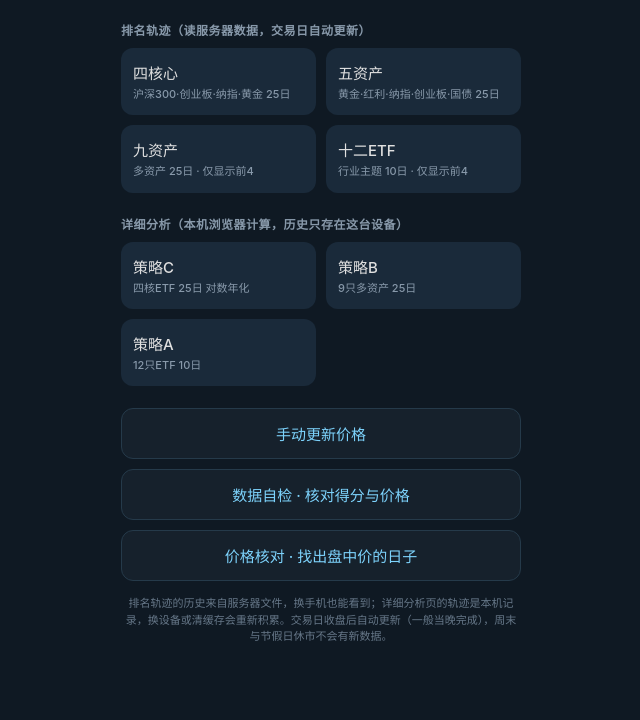
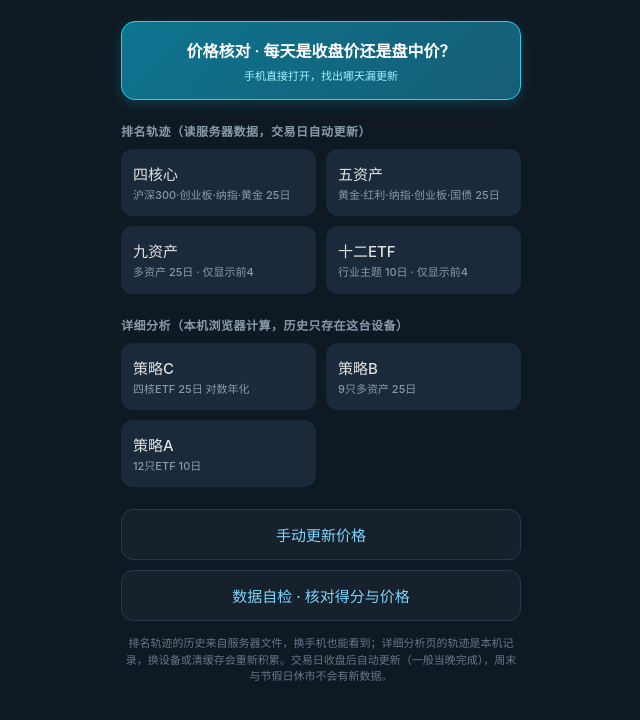
Before and after one commit to qizubin-576071483/etf-strategy, a plain HTML site: page index.html in a window 1280 px wide. Shown: the part 62-782 px from the top of the page, without its empty margins (319-959 px from the left). Drawn offline with Linux system fonts and the light colour scheme.

Commit message:
feat: 价格核对入口提到首页顶部，手机一打开就能点

```diff
--- a/index.html
+++ b/index.html
@@ -18,11 +18,16 @@ h1{font-size:24px;margin-bottom:24px;color:#fff;text-align:center}
 .solo{display:block;padding:14px 12px;background:#16212c;border:1px solid #253a4a;border-radius:12px;text-align:center;text-decoration:none;color:#7dd3fc;font-size:15px;font-weight:500}
 .solo:hover,.solo:active{background:#1d2b38}
 .note{font-size:11px;color:#667788;margin-top:14px;line-height:1.5;text-align:center}
+.verify-entry{display:block;padding:16px 14px;margin-bottom:22px;background:linear-gradient(135deg,#0e7490,#155e75);border:1px solid #22d3ee;border-radius:14px;text-decoration:none;color:#fff;font-size:16px;font-weight:600;text-align:center;box-shadow:0 4px 14px rgba(34,211,238,.18)}
+.verify-entry:hover,.verify-entry:active{filter:brightness(1.12)}
+.verify-entry .sub{display:block;font-size:11px;color:#a5f3fc;font-weight:400;margin-top:5px}
 </style>
 </head>
 <body>
 <h1>ETF 策略集</h1>
 <div class="wrap">
+
+<a class="verify-entry" href="verify.html">价格核对 · 每天是收盘价还是盘中价？<span class="sub">手机直接打开，找出哪天漏更新</span></a>
 
 <div class="group">
 <h2>排名轨迹（读服务器数据，交易日自动更新）</h2>
@@ -46,7 +51,6 @@ h1{font-size:24px;margin-bottom:24px;color:#fff;text-align:center}
 <div class="group">
 <a class="solo" href="trigger_update.html">手动更新价格</a>
 <a class="solo" style="margin-top:10px;" href="data_check.html">数据自检 · 核对得分与价格</a>
-<a class="solo" style="margin-top:10px;" href="verify.html">价格核对 · 找出盘中价的日子</a>
 <p class="note">排名轨迹的历史来自服务器文件，换手机也能看到；详细分析页的轨迹是本机记录，换设备或清缓存会重新积累。交易日收盘后自动更新（一般当晚完成），周末与节假日休市不会有新数据。</p>
 </div>
 
```
